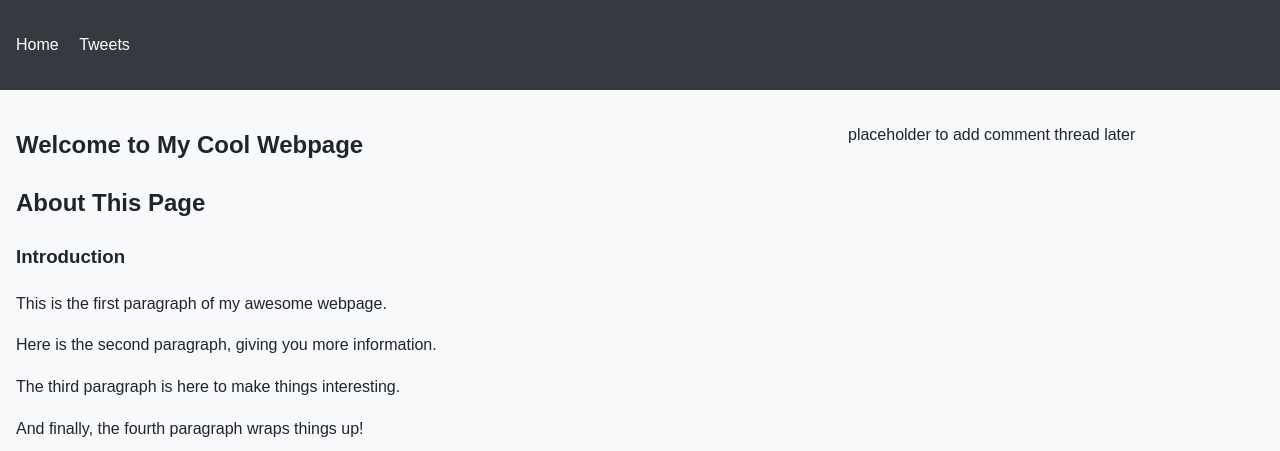
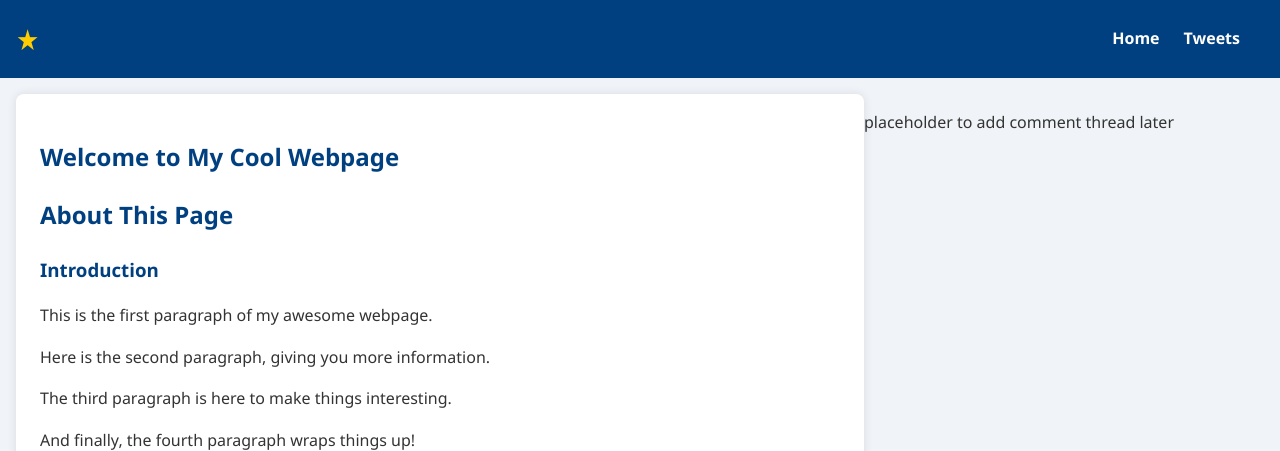
Before and after one commit to reuben-idan/-alx_html_css, a plain HTML site: page css_basic/index.html in a window 1280 px wide. Shown: the top 451 px of the page. Drawn offline with Linux system fonts and the light colour scheme.

Commit message:
Add custom styling and logo to header; enhance article content

```diff
--- a/css_basic/index.html
+++ b/css_basic/index.html
@@ -12,11 +12,13 @@
    <header>
   <nav>
     <ul>
+      <li class="logo">&#9733;</li> <!-- Unicode character as logo -->
       <li><a href="index.html">Home</a></li>
       <li><a href="tweets.html">Tweets</a></li>
     </ul>
   </nav>
 </header>
+
     <main>
       <article>
         <h1>Welcome to My Cool Webpage</h1>
--- a/css_basic/styles.css
+++ b/css_basic/styles.css
@@ -19,6 +19,10 @@ main {
 article {
     flex: 2;
     overflow-y: auto;
+    background-color: #ffffff;
+        padding: 1.5rem;
+        border-radius: 8px;
+        box-shadow: 0 0 10px rgba(0, 0, 0, 0.1);
     /* Allow vertical scrolling */
 }
 
@@ -28,3 +32,64 @@ aside {
     overflow-y: auto;
     /* Allow vertical scrolling */
 }
+
+body {
+    background-color: #f0f4f8;
+    color: #333;
+    font-family: 'Segoe UI', Tahoma, Geneva, Verdana, sans-serif;
+}
+
+/* Header styling */
+header {
+    background-color: #004080;
+    padding: 1rem;
+}
+
+header ul {
+    display: flex;
+    align-items: center;
+    list-style-type: none;
+    padding: 0;
+    margin: 0;
+}
+
+header ul li {
+    margin-right: 1.5rem;
+}
+
+header ul li a {
+    color: #ffffff;
+    text-decoration: none;
+    font-weight: bold;
+}
+
+header ul li.logo {
+    font-size: 1.8rem;
+    color: #ffcc00;
+    /* gold logo */
+    margin-right: auto;
+    /* push others to the right */
+}
+
+/* Article styling (freedom allowed) */
+/* article {
+
+} */
+
+article h1,
+article h2,
+article h3 {
+    color: #004080;
+}
+
+article a {
+    color: #0077cc;
+}
+
+/* Footer */
+footer {
+    background-color: #004080;
+    color: white;
+    text-align: center;
+    padding: 1rem;
+}
```
Lines whose indentation alone changed are shown as unchanged.
